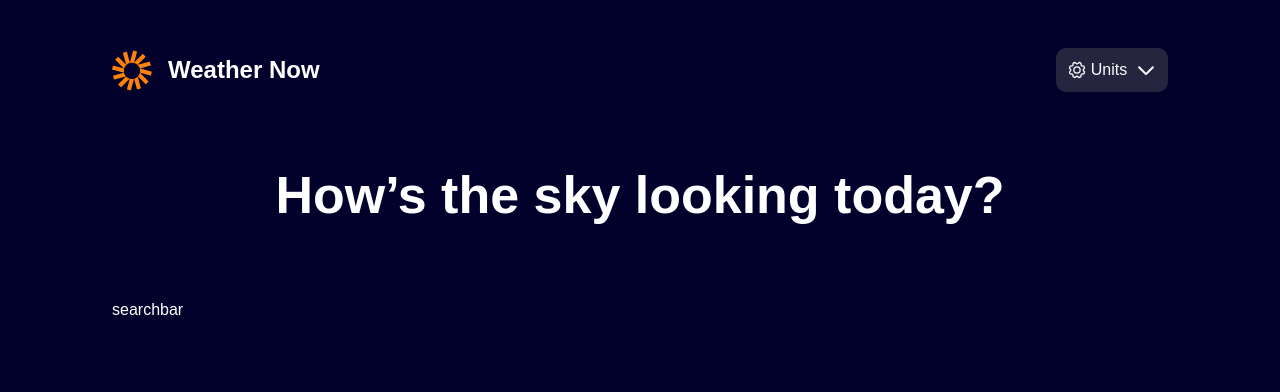
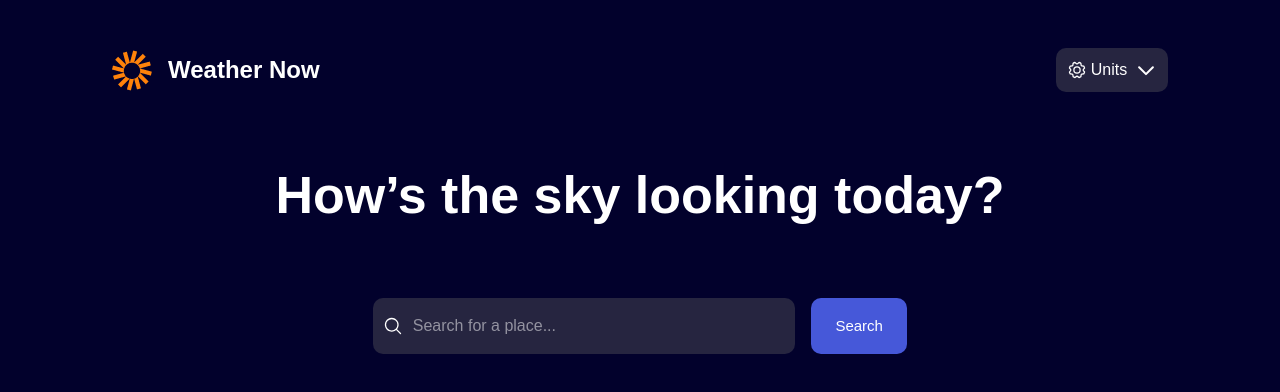
Before and after one commit to devblp/weather-app, a Next.js app: page / in a window 1280 px wide. Shown: the top 392 px of the page. Built offline with nearby package versions, Linux system fonts and the light colour scheme.

Commit message:
Update index.tsx

```diff
--- a/src/components/Body/SearchBar/index.tsx
+++ b/src/components/Body/SearchBar/index.tsx
@@ -2,6 +2,22 @@ import React from 'react'
 
 export default function SearchBar() {
   return (
-    <div>searchbar</div>
+    <div className='flex justify-center items-center gap-4'>
+      {/* box serche */}
+      <div className='relative w-2/5'>
+        <input type="text" name="" id="" placeholder='Search for a place...' className='bg-[#262540] h-14 w-full rounded-[10px] px-10' />
+        <div className='absolute top-1/2 left-5 -translate-1/2'>
+          <svg xmlns="http://www.w3.org/2000/svg" width="20" height="20" fill="#ffffff" viewBox="0 0 256 256">
+            <path d="M229.66,218.34l-50.07-50.06a88.11,88.11,0,1,0-11.31,11.31l50.06,50.07a8,8,0,0,0,11.32-11.32ZM40,112a72,72,0,1,1,72,72A72.08,72.08,0,0,1,40,112Z"></path>
+          </svg>
+        </div>
+      </div>
+      {/* serch btn */}
+      <div>
+        <button type="submit" className='bg-[#4658D9] w-24 h-14 rounded-[10px] active:bg-[#4658D9]/50 text-[15px]'>
+          Search
+        </button>
+      </div>
+    </div>
   )
 }
```
